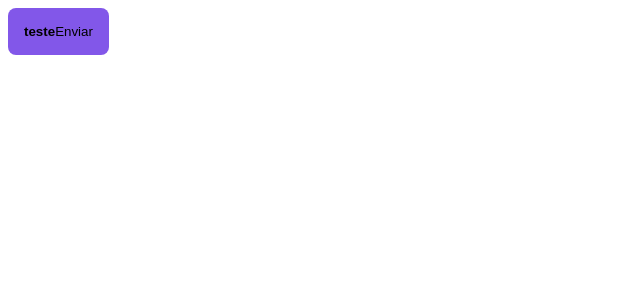
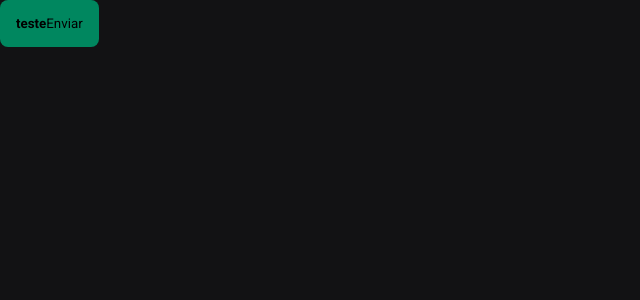
Before and after one commit to giovaniocan/04-iginite-shop, a Next.js app: page / in a window 1280 px wide. Shown: the top 300 px of the page, without its empty margins (0-640 px from the left). Built offline with nearby package versions, Linux system fonts and the light colour scheme.

Commit message:
globalStyles did

```diff
--- a/src/pages/_app.tsx
+++ b/src/pages/_app.tsx
@@ -1,4 +1,10 @@
+import { AppProps } from "next/app";
+import { globalStyles } from "../styles/global";
 
-export default function App({ Component, pageProps }) {
+globalStyles()
+
+export default function App({ Component, pageProps }: AppProps) {
+
+
   return <Component {...pageProps} />
 }
--- a/src/pages/index.tsx
+++ b/src/pages/index.tsx
@@ -1,7 +1,7 @@
 import { styled } from "../styles"
 
  const Button = styled('button', {
-  backgroundColor: '$rocketseat',
+  backgroundColor: '$green500',
   border: 0,
   borderRadius: 8,
   padding: '16px 16px',
--- /dev/null
+++ b/src/styles/global.ts
@@ -0,0 +1,19 @@
+import { globalCss } from ".";
+
+export const globalStyles = globalCss({
+  '*': {
+    margin: 0,
+    padding: 0,
+  },
+
+  body: {
+    '-webkit-font-smoothing': 'antialiased',
+    backgroundColor: '$gray900',
+    color: '$gray100'
+  },
+
+  'body, input, textarea, button': {
+    fontFamily: 'Roboto',
+    fontWeight: 400
+  }
+})
--- a/src/styles/index.ts
+++ b/src/styles/index.ts
@@ -12,7 +12,14 @@
 } = createStitches({
     theme: {
         colors : {
-            rocketseat: '#8257e9'
+            white: '#fff',
+            gray900: '#121214',
+            gray800: '#202024',
+            gray300: '#c4c4cc',
+            gray100: '#e1e1e6',
+            green500: '#00875f',
+            green300: '#00b37e'
+
         }
     }
 })
```
